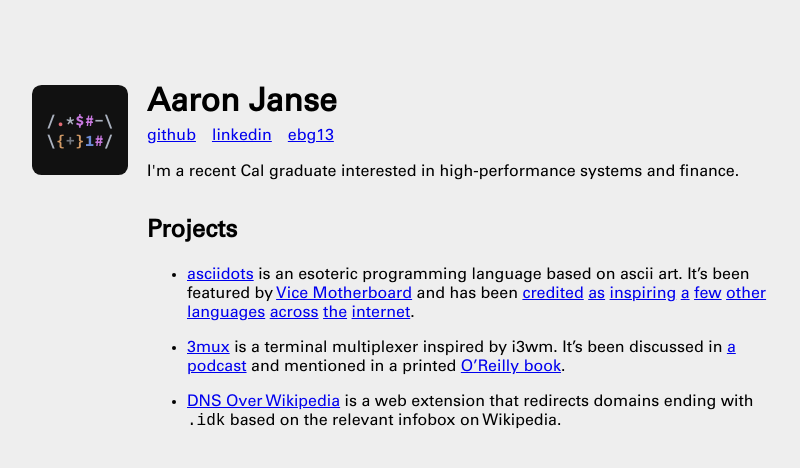
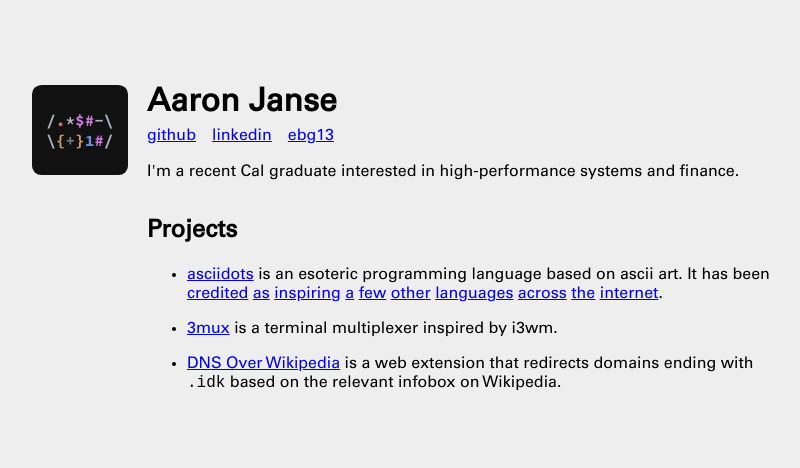
Before and after one commit to aaronjanse/aaronjanse.github.io, a Jekyll site: the page built from index.md, in a window 1280 px wide. Shown: the top 468 px of the page, without its empty margins (173-973 px from the left). Built offline with Jekyll 4.4.1, drawn with Linux system fonts in a browser that asks for light colours; Markdown is read by kramdown in place of the engine named in the settings.

Commit message:
remove most description text

```diff
--- a/index.md
+++ b/index.md
@@ -5,9 +5,9 @@
 
 ## Projects
 
-- [asciidots](https://ajanse.me/asciidots) is an esoteric programming language based on ascii art. It's been featured by [Vice Motherboard](https://www.vice.com/en/article/a33dvb/asciidots-is-the-coolest-looking-programming-language) and has been [credited](https://esolangs.org/wiki/BrainDots) [as](https://esolangs.org/wiki/Dotlang) [inspiring](https://www.media.mit.edu/projects/2d-an-exploration-of-drawing-as-programming-language-featuring-ideas-from-lambda-calculus/overview/) [a](https://esolangs.org/wiki/Backrooms) [few](https://esolangs.org/wiki/LaserFuck) [other](https://esolangs.org/wiki/Dot%27s) [languages](https://esolangs.org/wiki/Nightmare) [across](https://esolangs.org/wiki/Electra) [the](https://github.com/UnaryPlus/multifunge) [internet](https://github.com/Gunngg/beat).
+- [asciidots](https://ajanse.me/asciidots) is an esoteric programming language based on ascii art. It has been [credited](https://esolangs.org/wiki/BrainDots) [as](https://esolangs.org/wiki/Dotlang) [inspiring](https://www.media.mit.edu/projects/2d-an-exploration-of-drawing-as-programming-language-featuring-ideas-from-lambda-calculus/overview/) [a](https://esolangs.org/wiki/Backrooms) [few](https://esolangs.org/wiki/LaserFuck) [other](https://esolangs.org/wiki/Dot%27s) [languages](https://esolangs.org/wiki/Nightmare) [across](https://esolangs.org/wiki/Electra) [the](https://github.com/UnaryPlus/multifunge) [internet](https://github.com/Gunngg/beat).
 
-- [3mux](https://github.com/aaronjanse/3mux) is a terminal multiplexer inspired by i3wm. It's been discussed in [a podcast](https://linuxunplugged.com/350) and mentioned in a printed [O'Reilly book](https://www.oreilly.com/library/view/learning-modern-linux/9781098108939/).
+- [3mux](https://github.com/aaronjanse/3mux) is a terminal multiplexer inspired by i3wm.
 
 - [DNS Over Wikipedia](https://github.com/aaronjanse/dns-over-wikipedia) is a web extension that redirects domains ending with `.idk` based on the relevant infobox on Wikipedia.
 
```
